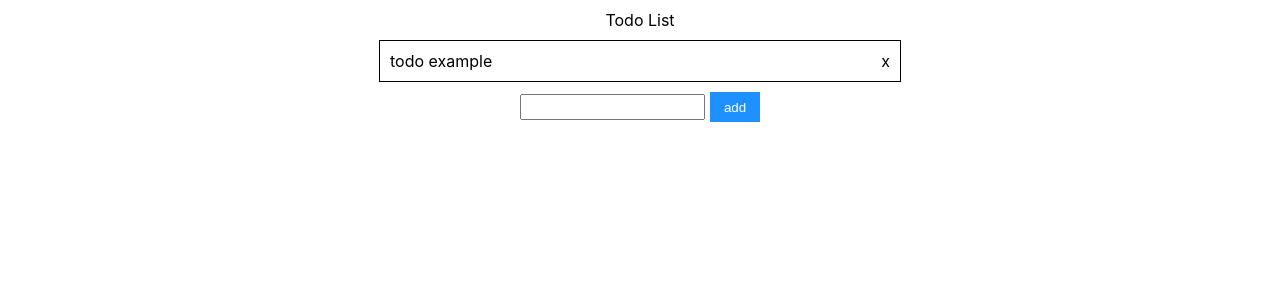
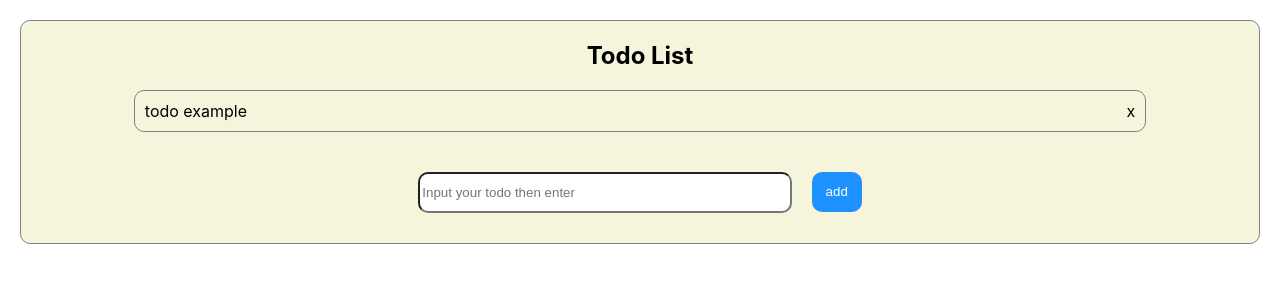
Before and after one commit to AFS-Bootcamp-202207-Class-3-2/Todo-List-ElioQiu, a React (Create React App) app: page / in a window 1280 px wide. Shown: the top 300 px of the page. Built offline with nearby package versions, Linux system fonts and the light colour scheme.

Commit message:
feat: add css style

```diff
--- a/src/features/todos/TodoGenerator/index.css
+++ b/src/features/todos/TodoGenerator/index.css
@@ -1,11 +1,19 @@
+.TodoGenerator {
+    margin: 10px;
+    display: flex;
+    justify-content: center;
+}
 .GeneratorInput {
-    height: 20px;
+    height: 35px;
+    width: 30%;
+    border-radius: 10px;
 }
 .AddButton {
     width: 50px;
-    height: 30px;
-    margin-left: 5px;
+    height: 40px;
+    margin-left: 20px;
     border: 0;
+    border-radius: 10px;
     background-color: dodgerblue;
     color: white;
 }
--- a/src/features/todos/TodoGenerator/index.js
+++ b/src/features/todos/TodoGenerator/index.js
@@ -20,12 +20,13 @@ export default function TodoGenerator(props) {
     setItem("");
   };
   return (
-    <div>
+    <div className="TodoGenerator">
       <input
         type="text"
         value={item}
         onChange={onUpdateTodo}
         className="GeneratorInput"
+        placeholder="Input your todo then enter"
       />
       <input
         type="button"
--- a/src/features/todos/TodoItem/index.css
+++ b/src/features/todos/TodoItem/index.css
@@ -4,9 +4,10 @@
     justify-content: space-between;
     margin: 10px auto;
     padding: 10px;
-    width: 500px;
+    width: 80%;
     height: 20px;
-    border: 1px solid black;
+    border: 1px solid gray;
+    border-radius: 10px;
     cursor: pointer;
 }
 .Done {
--- a/src/features/todos/TodoList/index.css
+++ b/src/features/todos/TodoList/index.css
@@ -1,3 +1,7 @@
-div {
-    margin: 10px;
+.TodoList {
+    margin: 20px;
+    height: 100%;
+    border: gray solid 1px;
+    border-radius: 10px;
+    background-color: beige;
 }
--- a/src/features/todos/TodoList/index.js
+++ b/src/features/todos/TodoList/index.js
@@ -7,10 +7,12 @@ export default function TodoList() {
     const todos = useSelector(state => state.todos)
 
     return (
-        <div>
-            <span>Todo List</span>
+        <div className="TodoList">
+            <h2>Todo List</h2>
             <TodoGroup todos = {todos} />
+            <br/>
             <TodoGenerator />
+            <br/>
         </div>
     )
 }
```
Also changed, not shown: 1 other file (tests, documents, lock files or other folders).
